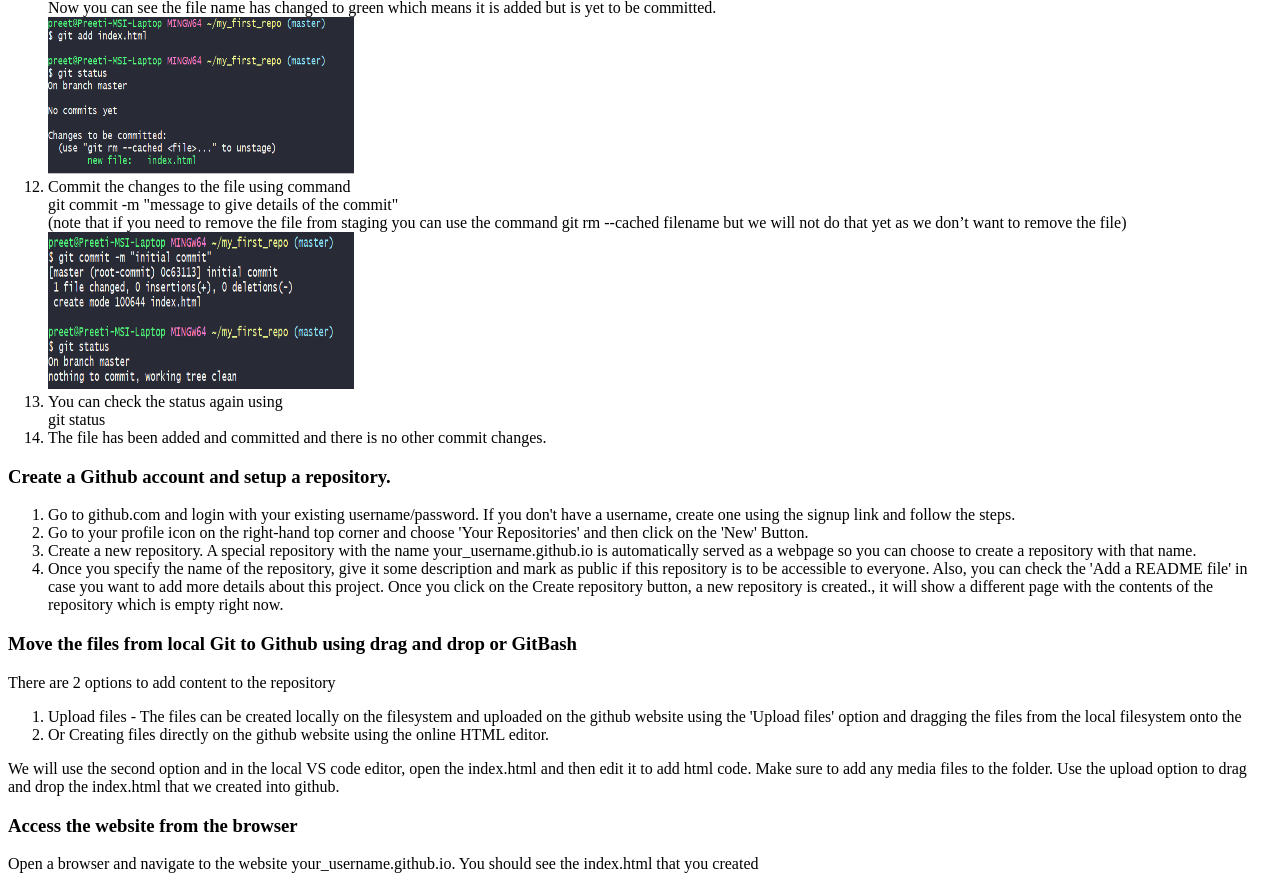
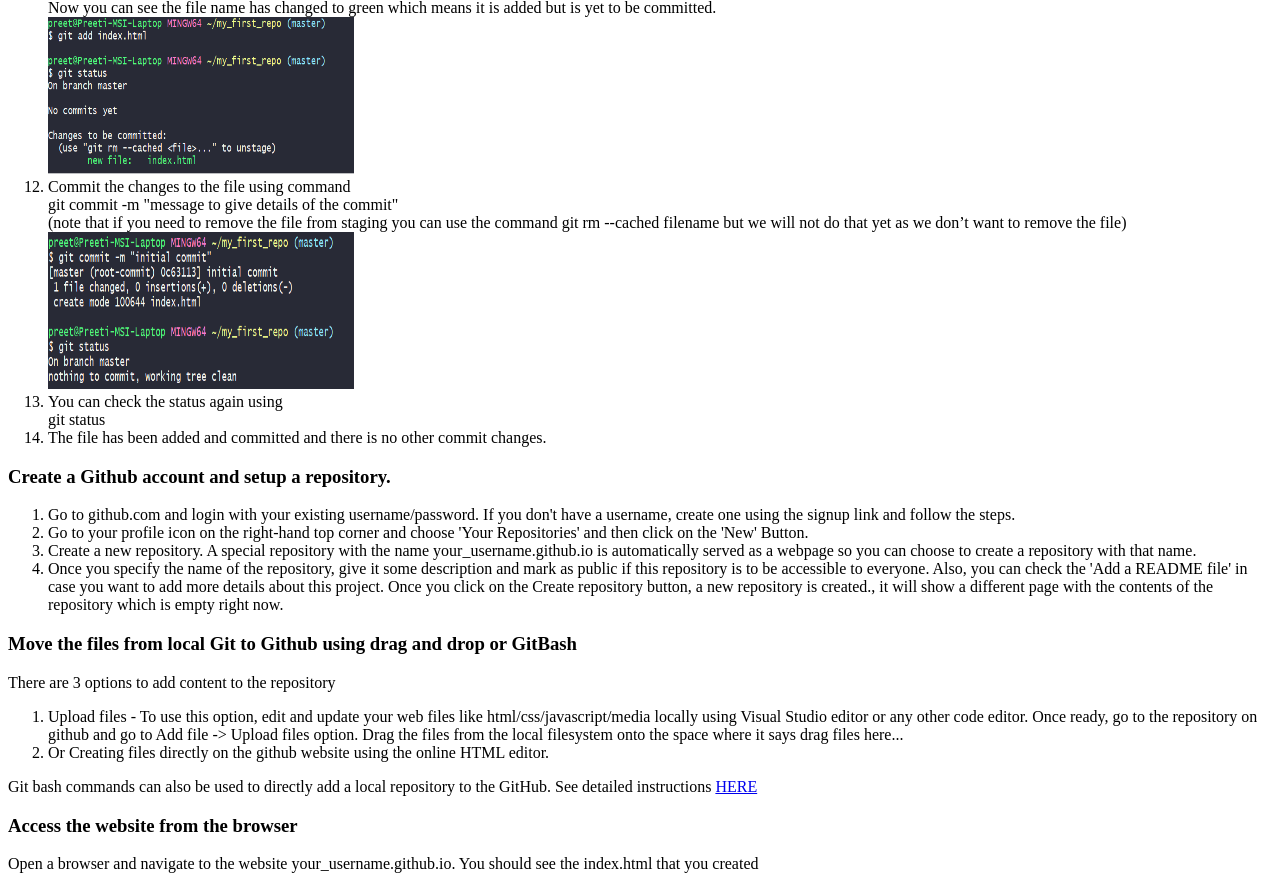
Before and after one commit to prevar/prevar.github.io, a plain HTML site: page createGitRepo.html in a window 1280 px wide. Shown: the part 1475-2364 px from the top of the page. Drawn offline with Linux system fonts and the light colour scheme.

Commit message:
Add files via upload

```diff
--- a/createGitRepo.html
+++ b/createGitRepo.html
@@ -73,13 +73,14 @@
             </div>
             <div id="move">
                 <h3>Move the files from local Git to Github using drag and drop or GitBash</h3>
-                <p>There are 2 options to add content to the repository</p>
+                <p>There are 3 options to add content to the repository</p>
                     <ol>
-                        <li>Upload files - The files can be created locally on the filesystem and uploaded on the github website using the 'Upload files' option and dragging the files from the local filesystem onto the </li>
+                        <li>Upload files - To use this option, edit and update your web files like html/css/javascript/media locally using Visual Studio editor or any other code editor.
+                            Once ready, go to the repository on github and go to Add file -> Upload files option. Drag the files from the local filesystem onto the space where it says drag files here...</li>
                         <li> Or Creating files directly on the github website using the online HTML editor.</li>
                     </ol>
-                <p>We will use the second option and  in the local VS code editor, open the index.html and then edit it to add html code. Make sure to add any media files to the folder.
-                    Use the upload option to drag and drop the index.html that we created into github.</p>
+                <p> Git bash commands can also be used to directly add a local repository to the GitHub. See detailed instructions <a href="https://docs.github.com/en/migrations/importing-source-code/using-the-command-line-to-import-source-code/adding-locally-hosted-code-to-github#adding-a-local-repository-to-github-using-git">HERE</a>
+                </p>
             </div>
             <div id="preview">
                 <h3>Access the website from the browser </h3>
```
